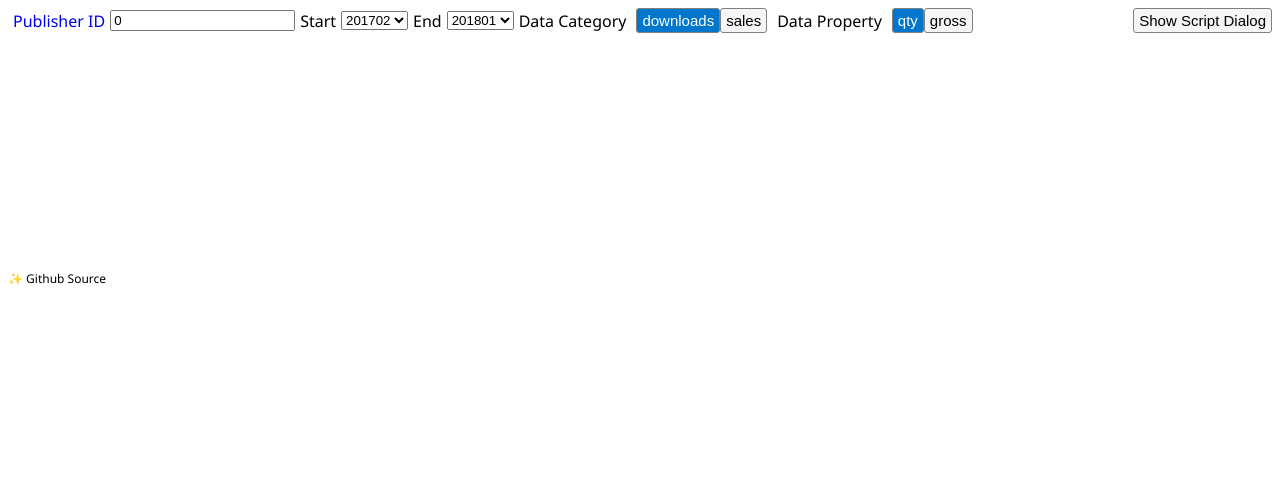
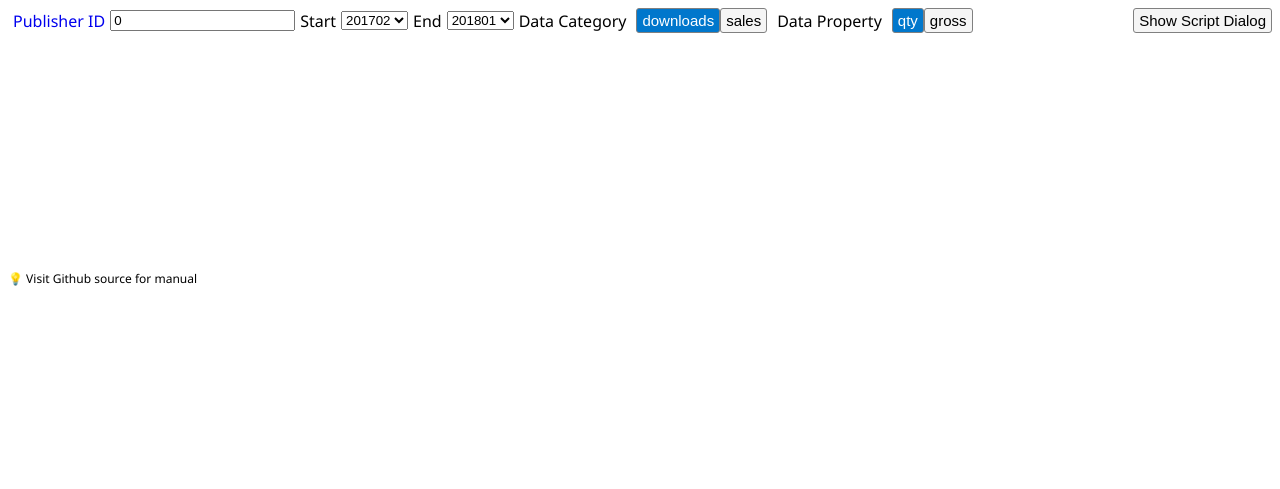
Before and after one commit to willnode/uas-private-stat, a website: page index.html in a window 1280 px wide. Drawn offline with nearby package versions, Linux system fonts and the light colour scheme.

Commit message:
✍ readme
and add git link

```diff
--- a/index.html
+++ b/index.html
@@ -56,11 +56,10 @@
 	</div>
 	<canvas id="graph" width="400" height="180"></canvas>
 	<footer>
-		<a href="https://github.com/willnode/uas-private-stat" target="_blank" rel="noopener">✨ Github Source</a>
+		<a href="https://github.com/willnode/uas-private-stat#readme" target="_blank" rel="noopener">💡 Visit Github source for manual</a>
 	</footer>
 	<script src="https://cdnjs.cloudflare.com/ajax/libs/Chart.js/2.7.1/Chart.bundle.min.js"></script>
 	<script src="https://cdnjs.cloudflare.com/ajax/libs/vue/2.5.13/vue.js"></script>
 	<script src="main.js"></script>
 </body>
-
 </html>
```
Also changed, not shown: README.md.
